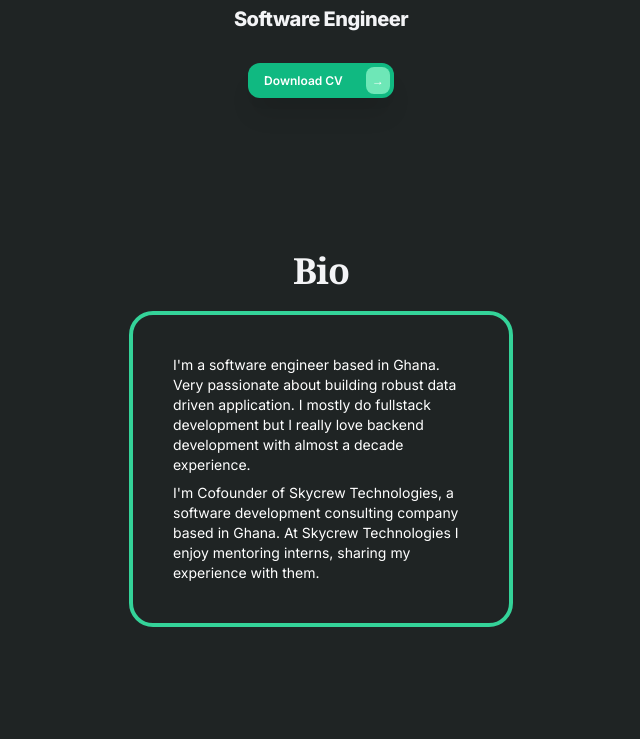
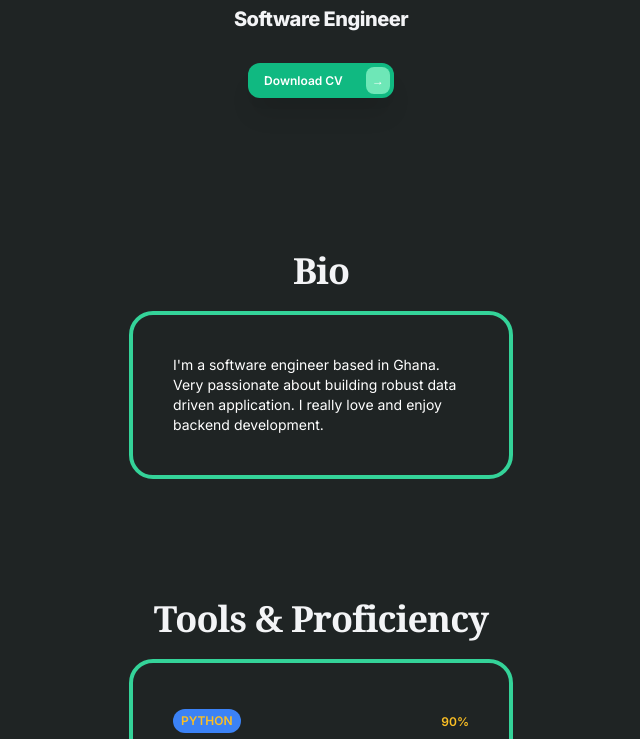
Before and after one commit to kofi-teddy/kofi-teddy, a Vue app: page / in a window 1280 px wide. Shown: the part 481-1220 px from the top of the page, without its empty margins (319-959 px from the left). Built offline with nearby package versions, Linux system fonts and the light colour scheme.

Commit message:
contents updates

```diff
--- a/src/App.vue
+++ b/src/App.vue
@@ -102,11 +102,7 @@
             <div class="text-white">
               <p class="p-0 m-0 text-sm">
                 I'm a software engineer based in Ghana. Very passionate about building robust data driven application.
-                I mostly do fullstack development but I really love backend development with almost a decade experience.
-              </p>
-              <p class="p-0 m-0 mt-2 text-sm">
-                I'm Cofounder of Skycrew Technologies, a software development consulting company based in Ghana.
-                At Skycrew Technologies I enjoy mentoring interns, sharing my experience with them.
+                I really love and enjoy backend development.
               </p>
             </div>
 
@@ -227,9 +223,6 @@
           </div>
         </div>
       </div>
-      <!-- <div class="mt-5">
-        <h3 class="mt-2 font-bold leading-8 tracking-tight text-gray-300 text-md sm:text-2xl">Python, Django, FastAPI, Vuejs, AWS, GCP, Tailwindcss, Bootstrap, Wagtail</h3>
-      </div> -->
     </div>
 
     <div class="pt-8 mt-20">
@@ -258,9 +251,6 @@
           </div>
         </div>
       </div>
-      <!-- <div class="mt-5">
-        <h3 class="mt-2 font-bold leading-8 tracking-tight text-gray-300 text-md sm:text-2xl">Python, Django, FastAPI, Vuejs, AWS, GCP, Tailwindcss, Bootstrap, Wagtail</h3>
-      </div> -->
     </div>
 
     <div class="pt-8 mt-20">
@@ -289,9 +279,6 @@
           </div>
         </div>
       </div>
-      <!-- <div class="mt-5">
-        <h3 class="mt-2 font-bold leading-8 tracking-tight text-gray-300 text-md sm:text-2xl">Python, Django, FastAPI, Vuejs, AWS, GCP, Tailwindcss, Bootstrap, Wagtail</h3>
-      </div> -->
     </div>
 
     <div class="pt-8 mt-20">
@@ -315,9 +302,6 @@
           </div>
         </div>
       </div>
-      <!-- <div class="mt-5">
-        <h3 class="mt-2 font-bold leading-8 tracking-tight text-gray-300 text-md sm:text-2xl">Python, Django, FastAPI, Vuejs, AWS, GCP, Tailwindcss, Bootstrap, Wagtail</h3>
-      </div> -->
     </div>
 
     <div class="pt-8 mt-20">
@@ -372,28 +356,6 @@
 
   </div>
 
-  <!-- <footer class="px-4 py-12 text-sm leading-5 border-t border-gray-200 bg-gray-50 md:py-14 sm:px-6 lg:px-16">
-    <div class="mx-auto space-y-6 text-center max-w-10xl md:space-y-0 md:text-left md:flex">
-      <div class="flex flex-col items-center space-y-6 md:space-y-0 md:space-x-10 md:flex-row">
-        <div class="flex items-center space-x-2">
-          <div class="relative overflow-hidden rounded-full">
-            <img src="./assets/img/my-profile-pics.jpeg" alt="" class="bg-gray-200" style="width:30px;height:30px" loading="lazy">
-            <div class="absolute inset-0 border border-black rounded-full border-opacity-10"></div>
-          </div>
-          <p>Developed by
-            <a href="#!" class="font-medium text-gray-900 transition-colors duration-150 hover:text-gray-500">@kofi_teddy_</a>
-          </p>
-        </div>
-      </div>
-      <a href="#!" class="inline-flex items-center space-x-2 text-[#1da1f2] ml-auto font-medium mr-2">
-        <svg width="20" height="20" fill="currentColor"><path d="M6.29 18.251c7.547 0 11.675-6.253 11.675-11.675 0-.178 0-.355-.012-.53A8.348 8.348 0 0020 3.92a8.19 8.19 0 01-2.357.646 4.118 4.118 0 001.804-2.27 8.224 8.224 0 01-2.605.996 4.107 4.107 0 00-6.993 3.743 11.65 11.65 0 01-8.457-4.287 4.106 4.106 0 001.27 5.477A4.073 4.073 0 01.8 7.713v.052a4.105 4.105 0 003.292 4.022 4.095 4.095 0 01-1.853.07 4.108 4.108 0 003.834 2.85A8.233 8.233 0 010 16.407a11.616 11.616 0 006.29 1.84"></path></svg>
-      </a>
-      <a href="#!" class="inline-flex items-center space-x-2 text-[#1da1f2] font-medium mr-2">
-        <svg width="24" height="24" viewBox="0 0 16 16" fill="currentColor"><path fill-rule="evenodd" d="M8 0C3.58 0 0 3.58 0 8c0 3.54 2.29 6.53 5.47 7.59.4.07.55-.17.55-.38 0-.19-.01-.82-.01-1.49-2.01.37-2.53-.49-2.69-.94-.09-.23-.48-.94-.82-1.13-.28-.15-.68-.52-.01-.53.63-.01 1.08.58 1.23.82.72 1.21 1.87.87 2.33.66.07-.52.28-.87.51-1.07-1.78-.2-3.64-.89-3.64-3.95 0-.87.31-1.59.82-2.15-.08-.2-.36-1.02.08-2.12 0 0 .67-.21 2.2.82.64-.18 1.32-.27 2-.27.68 0 1.36.09 2 .27 1.53-1.04 2.2-.82 2.2-.82.44 1.1.16 1.92.08 2.12.51.56.82 1.27.82 2.15 0 3.07-1.87 3.75-3.65 3.95.29.25.54.73.54 1.48 0 1.07-.01 1.93-.01 2.2 0 .21.15.46.55.38A8.013 8.013 0 0016 8c0-4.42-3.58-8-8-8z"></path></svg>
-      </a>
-    </div>
-  </footer> -->
-
 </template>
 
 <script>
```
